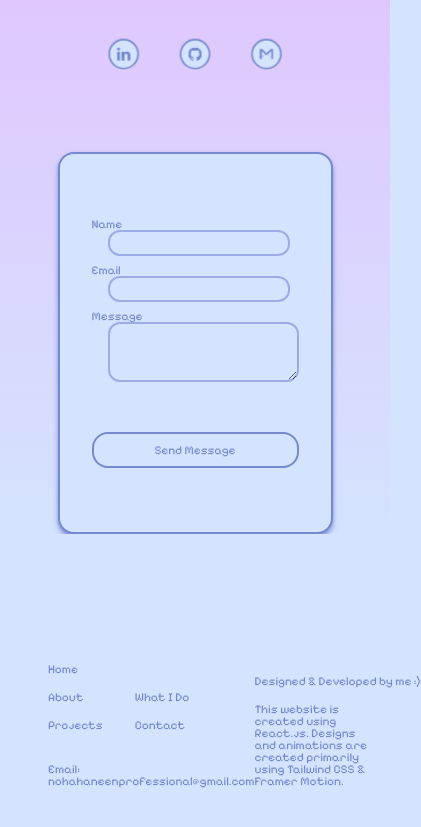
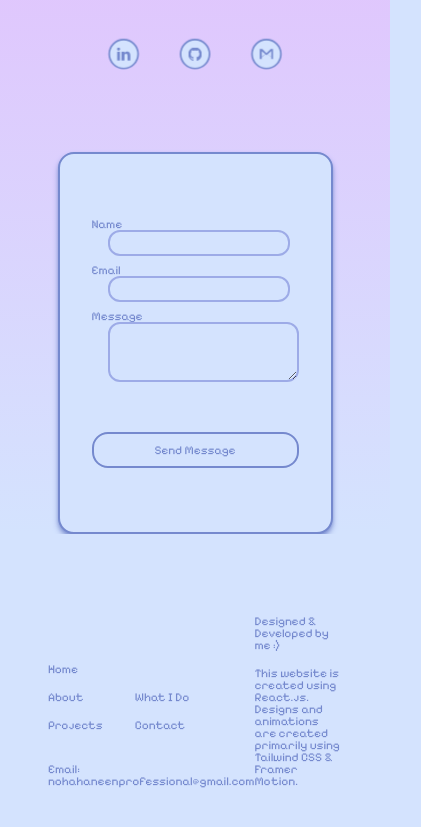
Before and after one commit to monkikat/Nohas-Portfolio-Website, a React (Vite) app in the folder frontend/: page / in a window 390 px wide. Shown: the part 7920-8747 px from the top of the page, 421 px wide, since content can reach past the window. Built offline with nearby package versions, Linux system fonts and the light colour scheme; a web font is replaced by a local one.

Commit message:
added responsive touches

```diff
--- a/frontend/src/components/PixFooter.tsx
+++ b/frontend/src/components/PixFooter.tsx
@@ -13,12 +13,13 @@ const PixFooter = () => {
                 <p>Contact</p>
               </div>
             </div>
-            <div className="flex items-end">
-              <p>Email: nohahaneenprofessional@gmail.com</p>
+            <div className="flex flex-col space-x-0 items-start sm:flex sm:flex-row sm:space-x-2 sm:items-end">
+              <p>Email:</p>
+              <p>nohahaneenprofessional@gmail.com</p>
             </div>
         </div>
         <div className="flex flex-col justify-end w-2/5 space-y-4 lg:w-1/5">
-            <p className="text-nowrap">Designed & Developed by me :)</p>
+            <p className="">Designed & Developed by me :)</p>
             <p>This website is created using React.js. Designs and animations are created primarily using Tailwind CSS & Framer Motion.</p>
         </div>
     </div>
```
